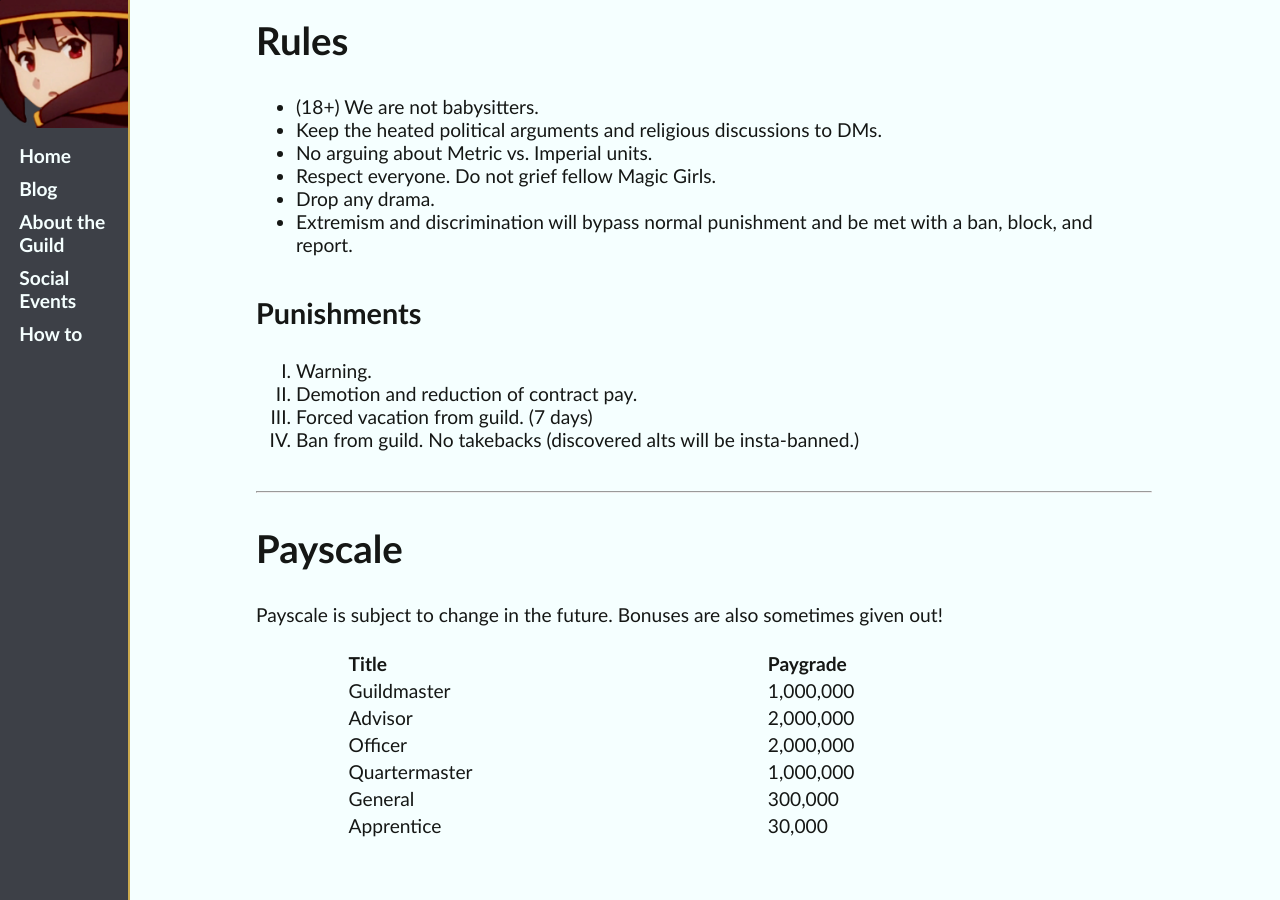
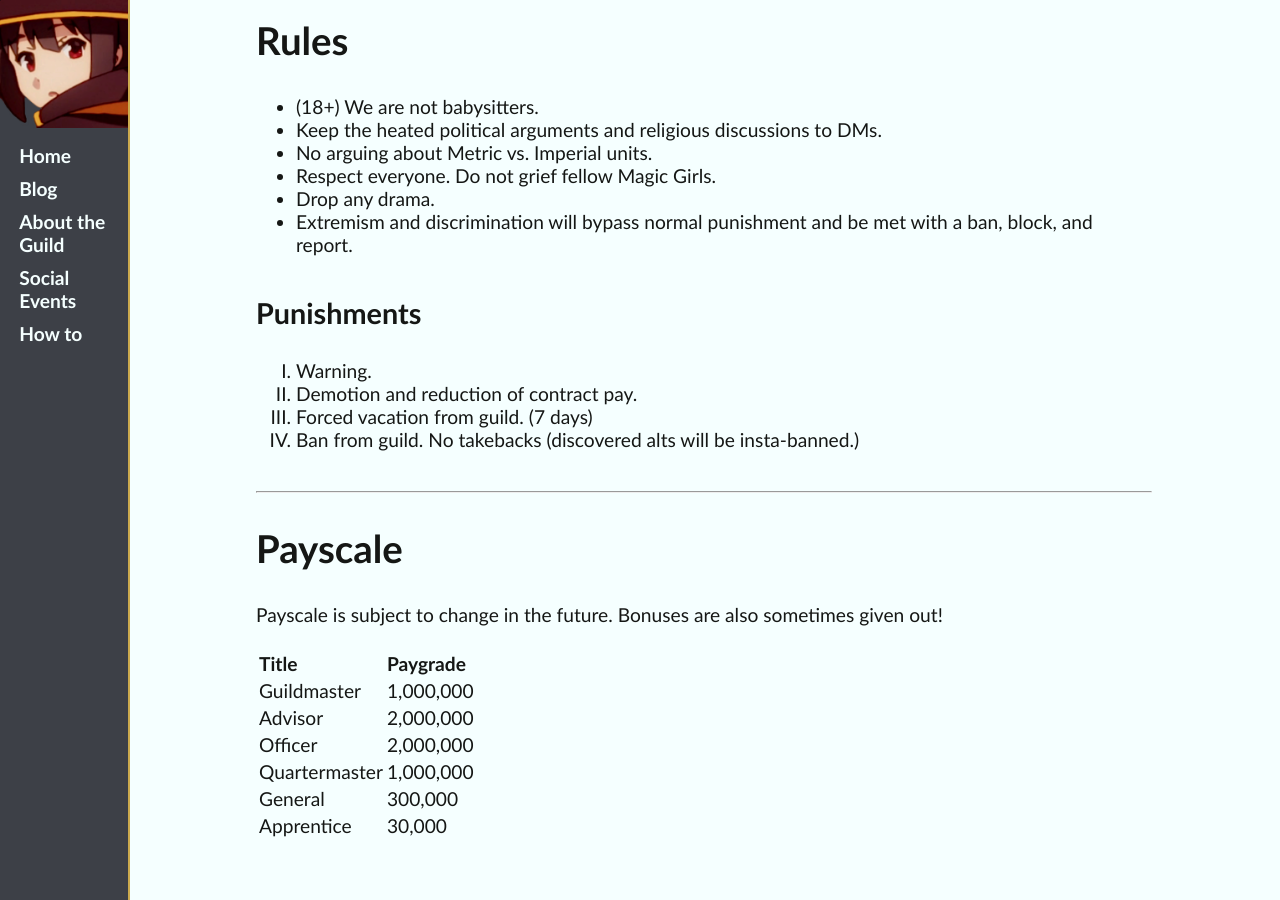
Before and after one commit to ideonella/ideonella.github.io, a Jekyll site: the page built from guildinfo.html, in a window 1280 px wide and 900 px high, scrolled down 834 px. Built offline with Jekyll 4.4.1, drawn with Linux system fonts in a browser that asks for light colours.

Commit message:
Update guildinfo.html

```diff
--- a/guildinfo.html
+++ b/guildinfo.html
@@ -29,7 +29,7 @@ title: About the Guild
 <hr>
 <h2>Payscale</h2>
 <p>Payscale is subject to change in the future. Bonuses are also sometimes given out!</p>
-<table>
+<table style="width: 20%; margin: 0;">
   <thead><tr><th>Title</th><th>Paygrade</th></tr></thead>
   <tbody>
     <tr><td>Guildmaster</td><td>1,000,000</td></tr>
```
